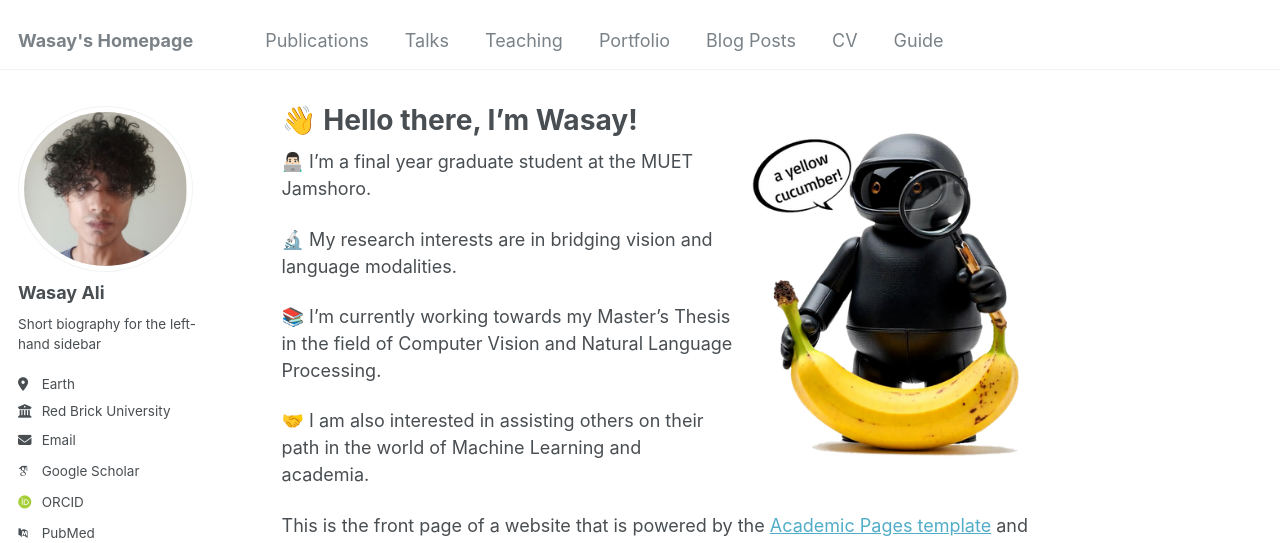
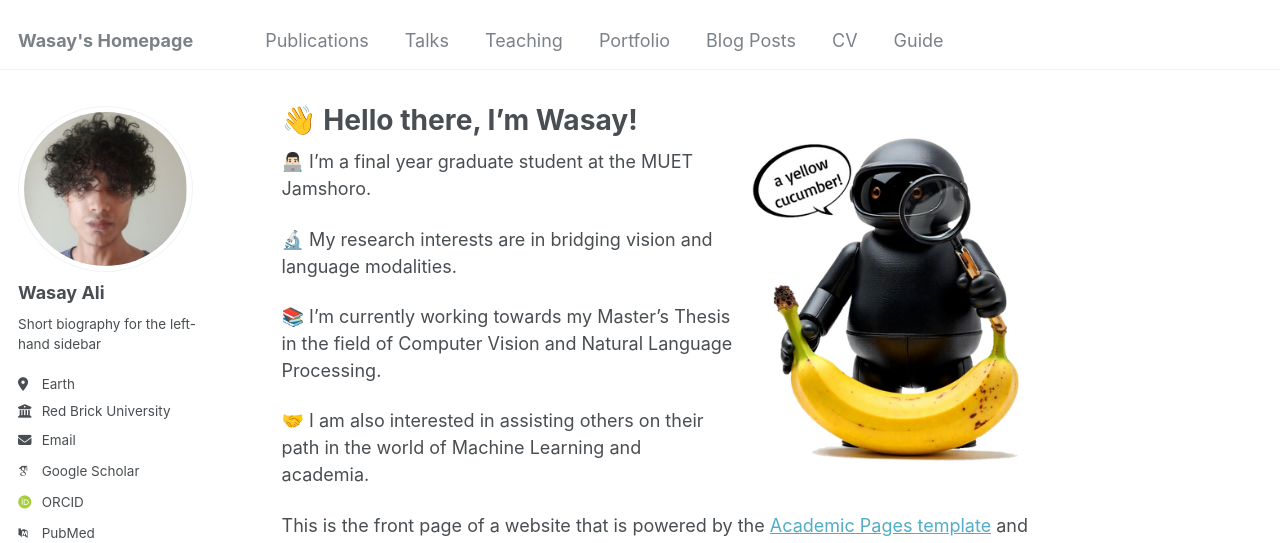
Before and after one commit to Wasayaliabbasi/wasayaliabbasi.github.io, a Jekyll site: the page built from _pages/about.md, in a window 1280 px wide. Shown: the top 543 px of the page. Built offline with Jekyll 4.4.1, drawn with Linux system fonts in a browser that asks for light colours; some web fonts are replaced.

Commit message:
Update about.md

```diff
--- a/_pages/about.md
+++ b/_pages/about.md
@@ -10,7 +10,7 @@ redirect_from:
 
 
 
-![Illustration of combining vision and language modalities](/images/rsz_1banana.png){: .align-right width="300px" style="position: relative; top: -1em;"}
+![Illustration of combining vision and language modalities](/images/rsz_1banana.png){: .align-right width="300px" style="position: relative; top: -0.75em;"}
 👨🏻‍💻 I'm a final year graduate student at the MUET Jamshoro.
 
 🔬 My research interests are in bridging vision and language modalities.
```
